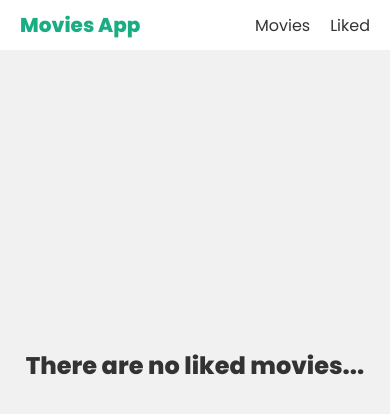
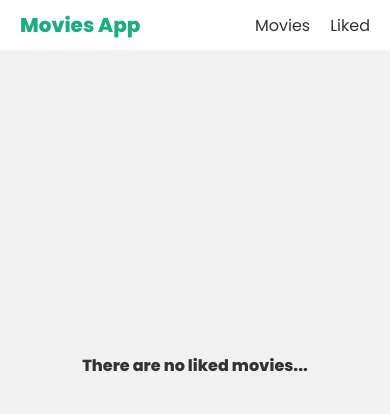
Before and after one commit to Andrewingombe/react_movie_app, a React (Create React App) app: page /liked in a window 390 px wide. Shown: the top 414 px of the page. Built offline with nearby package versions, Linux system fonts and the light colour scheme.

Commit message:
fix: Final touches.

```diff
--- a/src/index.css
+++ b/src/index.css
@@ -148,6 +148,10 @@ header a {
   .pages {
     padding: 70px 20px 20px 20px;
   }
+
+  .no-liked-movies h2 {
+    font-size: 16px;
+  }
 }
 
 @media (max-width: 480px) {
```
